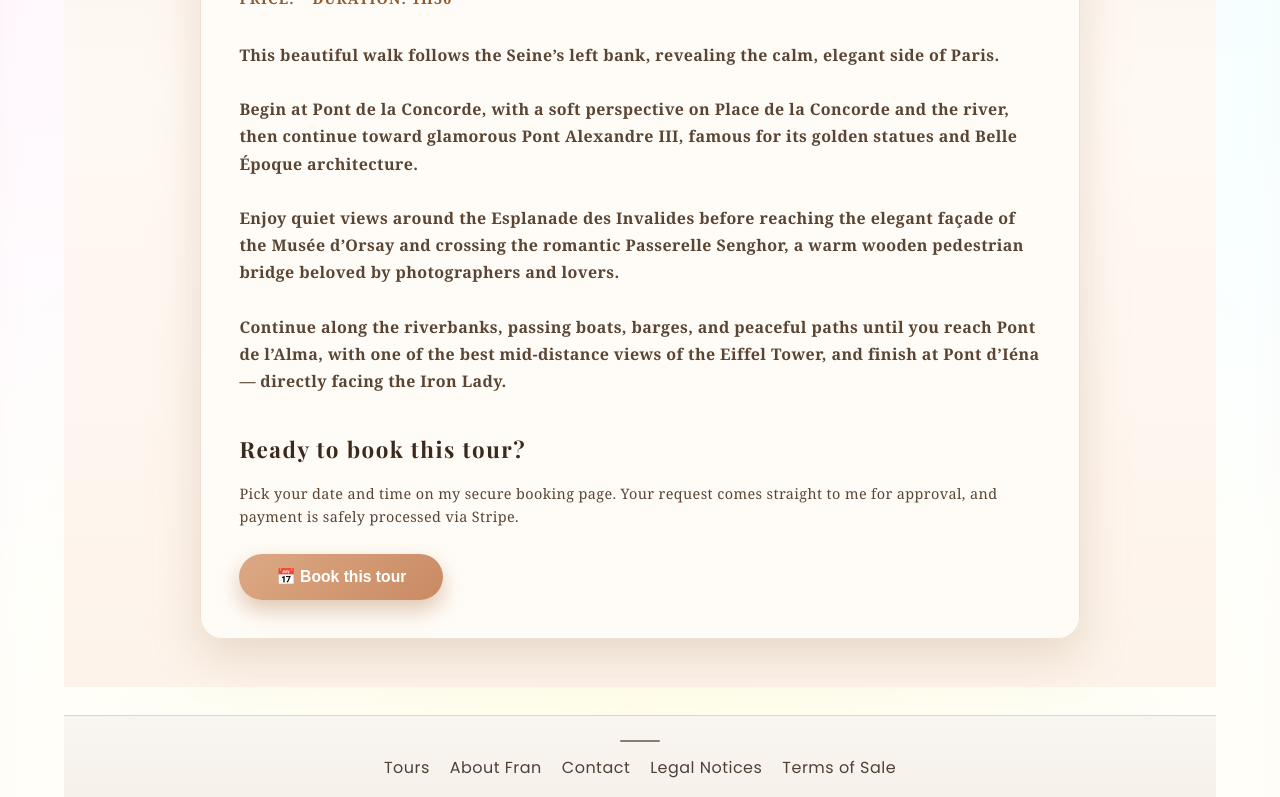
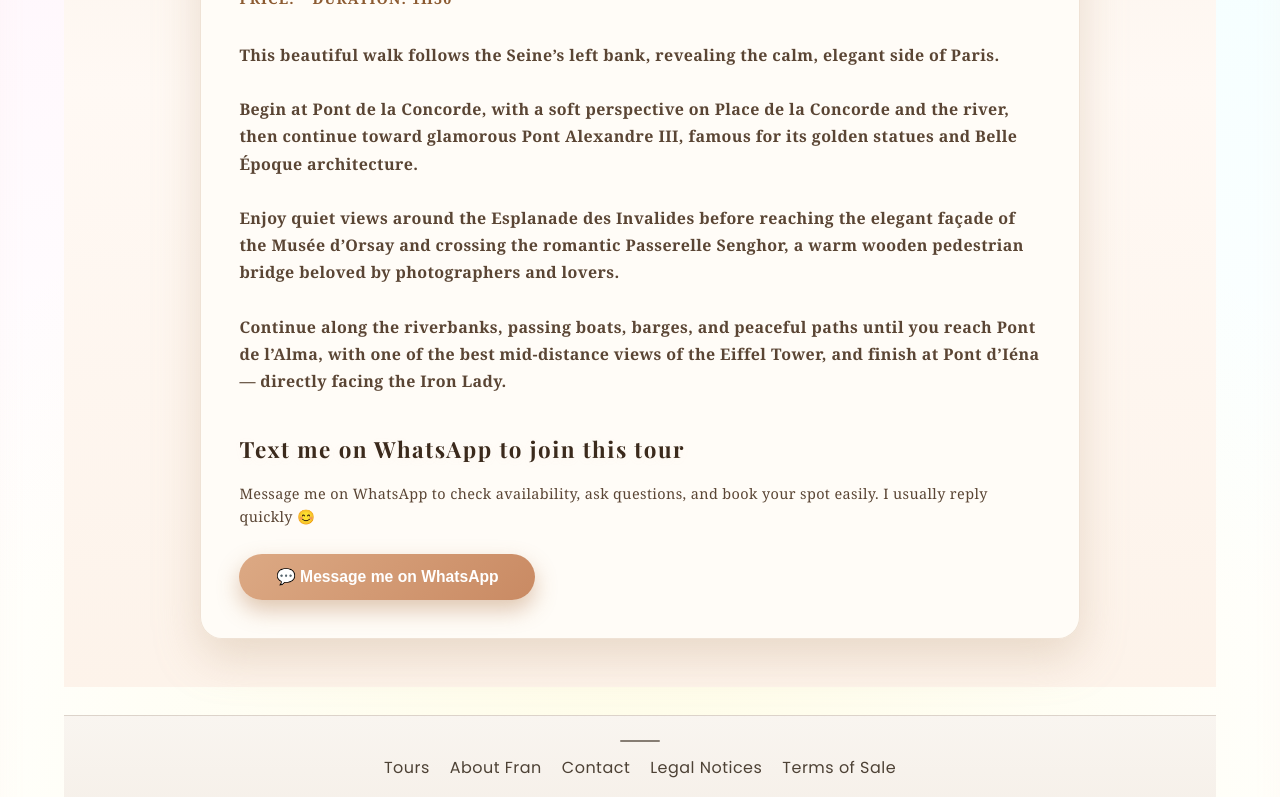
Before and after one commit to FranLapetite/frans-guide, a React (Create React App) app: page /tour/1 in a window 1280 px wide. Shown: the part 363-1160 px from the top of the page. Built offline with nearby package versions, Linux system fonts and the light colour scheme.

Commit message:
changing booking setup

```diff
--- a/src/components/TourDetails.js
+++ b/src/components/TourDetails.js
@@ -8,10 +8,10 @@ const LABELS = {
     notFound: 'Tour not found.',
     price: 'Price',
     duration: 'Duration',
-    readyTitle: 'Ready to book this tour?',
+    readyTitle: 'Text me on WhatsApp to join this tour',
     readyText:
-      "Pick your date and time on my secure booking page. Your request comes straight to me for approval, and payment is safely processed via Stripe.",
-    bookButton: '📅 Book this tour',
+      "Message me on WhatsApp to check availability, ask questions, and book your spot easily. I usually reply quickly 😊",
+    bookButton: '💬 Message me on WhatsApp',
     noBookingMessage:
       "Online booking for this tour isn't configured yet. Please contact me directly 💌",
   },
@@ -20,10 +20,10 @@ const LABELS = {
     notFound: 'Visite introuvable.',
     price: 'Tarif',
     duration: 'Durée',
-    readyTitle: 'Prêt·e à réserver cette visite ?',
+    readyTitle: 'Écris-moi sur WhatsApp pour rejoindre cette visite',
     readyText:
-      "Choisissez votre date et votre heure sur ma page de réservation sécurisée. Votre demande me sera envoyée pour validation et le paiement se fera en toute sécurité via Stripe.",
-    bookButton: '📅 Réserver cette visite',
+      "Envoie-moi un message sur WhatsApp pour vérifier les disponibilités, poser tes questions et réserver facilement. Je réponds rapidement 😊",
+    bookButton: '💬 M’écrire sur WhatsApp',
     noBookingMessage:
       "La réservation en ligne pour cette visite n'est pas encore configurée. Vous pouvez me contacter directement 💌",
   },
@@ -32,10 +32,10 @@ const LABELS = {
     notFound: 'Tour não encontrado.',
     price: 'Preço',
     duration: 'Duração',
-    readyTitle: 'Pronto(a) para reservar este tour?',
+    readyTitle: 'Fale comigo no WhatsApp para participar deste tour',
     readyText:
-      'Escolha a data e o horário na minha página de reservas. Seu pedido será enviado para aprovação e o pagamento é feito com segurança via Stripe.',
-    bookButton: '📅 Reservar este tour',
+      "Me mande uma mensagem no WhatsApp para ver disponibilidade, tirar dúvidas e reservar facilmente. Eu respondo rápido 😊",
+    bookButton: '💬 Falar no WhatsApp',
     noBookingMessage:
       'As reservas online para este tour ainda não estão configuradas. Fale comigo diretamente 💌',
   },
@@ -44,10 +44,10 @@ const LABELS = {
     notFound: 'Tour no encontrado.',
     price: 'Precio',
     duration: 'Duración',
-    readyTitle: '¿Listo/a para reservar este tour?',
+    readyTitle: 'Escríbeme por WhatsApp para unirte a este tour',
     readyText:
-      'Elige la fecha y la hora en mi página de reserva segura. Tu solicitud me llegará para confirmación y el pago se realizará de forma segura a través de Stripe.',
-    bookButton: '📅 Reservar este tour',
+      "Envíame un mensaje por WhatsApp para consultar disponibilidad, hacer preguntas y reservar fácilmente. Suelo responder rápido 😊",
+    bookButton: '💬 Escribirme por WhatsApp',
     noBookingMessage:
       'La reserva online para este tour aún no está configurada. Puedes contactarme directamente 💌',
   },
```
